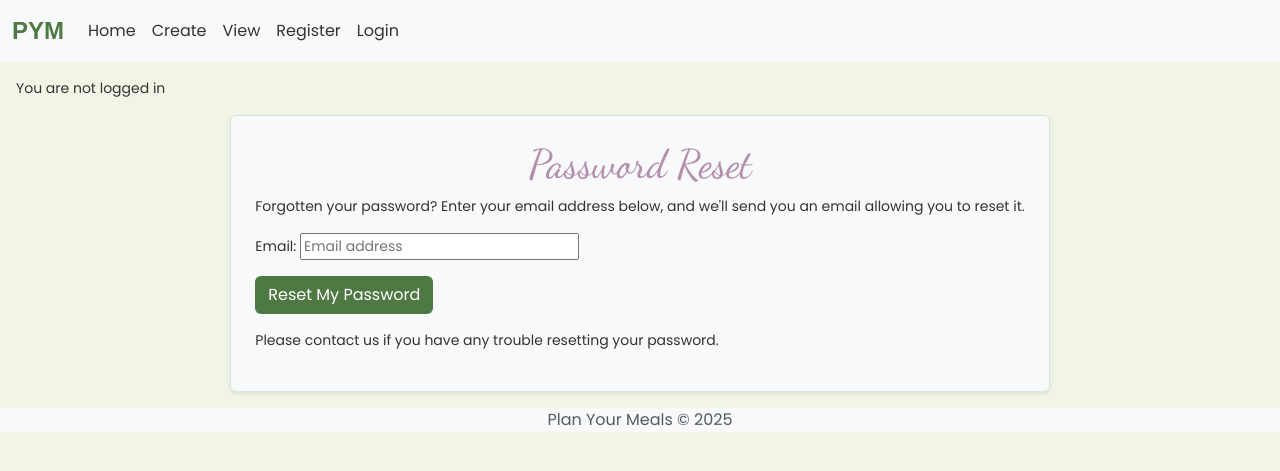
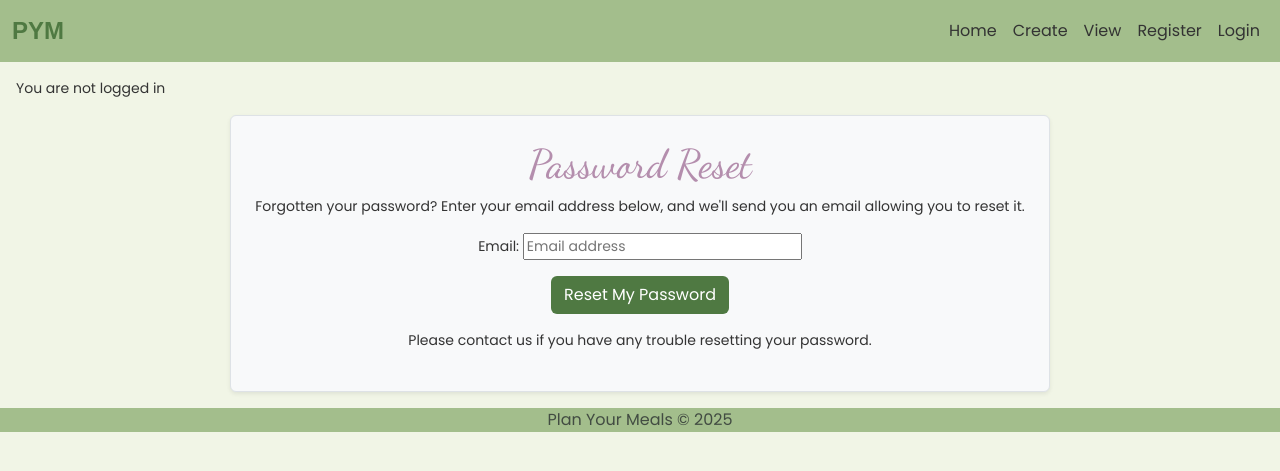
Before and after one commit to hmoon96/meal-planner, a Django app: page /accounts/password/reset/ in a window 1280 px wide. Shown: the top 471 px of the page. Run offline with Django 4.2, Linux system fonts and the light colour scheme; some libraries are stand-ins or nearby versions; some web fonts are replaced.

Commit message:
Fixed the password reset so that the link is hidden, changed the styling of the navbar and the cards to match the rest of the styling

```diff
--- a/meal_planner/settings.py
+++ b/meal_planner/settings.py
@@ -31,7 +31,7 @@ SECRET_KEY = os.environ.get('SECRET_KEY')
 
 
 # SECURITY WARNING: don't run with debug turned on in production!
-DEBUG = False
+DEBUG = True
 
 ALLOWED_HOSTS = [
     '.herokuapp.com',
--- a/static/css/style.css
+++ b/static/css/style.css
@@ -33,8 +33,8 @@ p {
 }
 
 /* NavBar */
-#navbar {
-    background-color: var(--primary-color);
+.navbar {
+    background-color: var(--primary-color) !important;
 }
 
 #navbar .nav-link {
@@ -61,10 +61,6 @@ p {
 
 .navbar-toggler {
     background-color: var(--button-color); /* Set the background color */
-}
-
-.bg-body-tertiary {
-    background-color: var(--primary-color); /* Set the background color */
 }
 
 /*Buttons*/
@@ -96,15 +92,21 @@ p {
     font-family: var(--body-font);
 }
 
-.plan {
+.card-body {
+    background-color: var(--background-color);
     color: var(--text-color);
     font-family: var(--body-font);
 }
 
+/*Log in / Log Out*/
+.login a {
+    display: none;
+}
+
 /*Footer*/
 
-#footer {
-    background-color: var(--primary-color);
+.footer {
+    background-color: var(--primary-color) !important;
     color: var(--text-color); /* Use your defined text color variable */
     font-family: var(--body-font); /* Use the body font */
 }
--- a/templates/account/password_reset.html
+++ b/templates/account/password_reset.html
@@ -15,13 +15,13 @@
 
         <p>{% trans "Forgotten your password? Enter your email address below, and we'll send you an email allowing you to reset it." %}</p>
 
-        <form method="POST" action="{% url 'account_reset_password' %}" class="password_reset">
+        <form method="POST" action="{% url 'account_reset_password' %}" class="password_reset text-center">
             {% csrf_token %}
             {{ form.as_p }}
             <input type="submit" class="btn" value="{% trans 'Reset My Password' %}" />
         </form>
 
-        <p class="mt-3">{% blocktrans %}Please contact us if you have any trouble resetting your password.{% endblocktrans %}</p>
+        <p class="mt-3 text-center">{% blocktrans %}Please contact us if you have any trouble resetting your password.{% endblocktrans %}</p>
     {% endblock content %}
     </div>
 </div>
--- a/templates/base.html
+++ b/templates/base.html
@@ -29,7 +29,7 @@
             <span class="navbar-toggler-icon"></span>
           </button>
             <div class="collapse navbar-collapse" id="navbarNav">
-                <ul class="navbar-nav ml-auto">
+                <ul class="navbar-nav ms-auto">
                     <li class="nav-item">
                         <a class="nav-link active" aria-current="page" href="{% url 'home' %}">Home</a>
                     </li>
@@ -59,7 +59,7 @@
 
     <main class="flex-shrink-0 main-bg">
         {% if user.is_authenticated %}
-        <div class="text-right">
+        <div class="text-end">
             <p class="text-right m-3">You are logged in as {{ user }}</p>
         {% else %}
             <p class="text-right m-3">You are not logged in</p>
```
